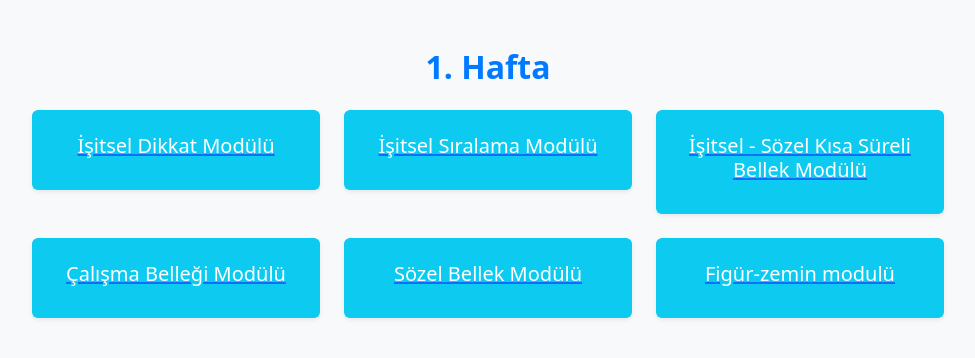
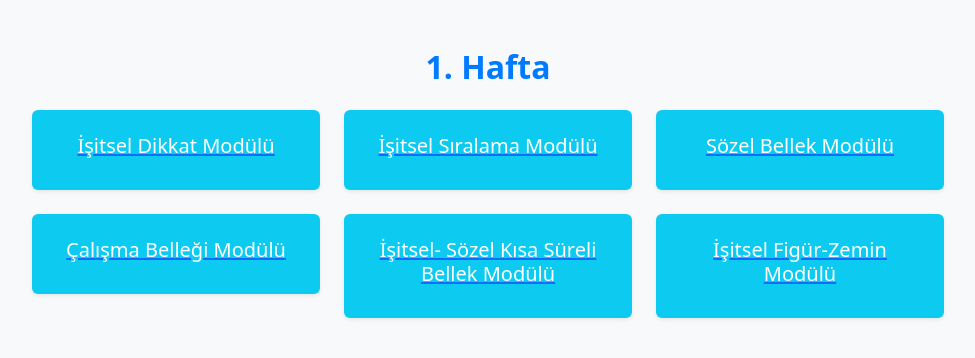
Before and after one commit to BabekMursalov/medical_proV2, a Django app: page /modules/1/ in a window 1280 px wide. Shown: the part 62-420 px from the top of the page, without its empty margins (152-1127 px from the left). Run offline with Django 4.2, Linux system fonts and the light colour scheme; a user stored in the database is signed in.

Commit message:
update_module_name

```diff
--- a/templates/week_modules.html
+++ b/templates/week_modules.html
@@ -25,7 +25,7 @@
             <div class="col-md-4 mb-4">
                 <a href="{% url 'işitsel_sozel_module' week %}"> <!-- Modul üçün linki əlavə edirik -->
                     <div class="module-card p-4 shadow-sm text-center rounded bg-info text-white">
-                        <h5>İşitsel - Sözel Kısa Süreli Bellek Modülü</h5> <!-- Modul adı -->
+                        <h5>Sözel Bellek Modülü</h5> <!-- Modul adı -->
                     </div>
                 </a>
             </div>
@@ -42,7 +42,7 @@
             <div class="col-md-4 mb-4">
                 <a href="{% url 'işitsel_bellek' week %}"> <!-- Linki əlavə edirik -->
                     <div class="module-card p-4 shadow-sm text-center rounded bg-info text-white">
-                        <h5>Sözel Bellek Modülü </h5>
+                        <h5>İşitsel- Sözel Kısa Süreli Bellek Modülü</h5>
                     </div>
                 </a>
             </div>
@@ -50,7 +50,7 @@
             <div class="col-md-4 mb-4">
                 <a href="{% url 'işitsel_zemin' week %}">
                 <div class="module-card p-4 shadow-sm text-center rounded bg-info text-white">
-                    <h5>Figür-zemin modulü</h5>
+                    <h5>İşitsel Figür-Zemin Modülü</h5>
                 </div>
             </a>
             </div>
```
